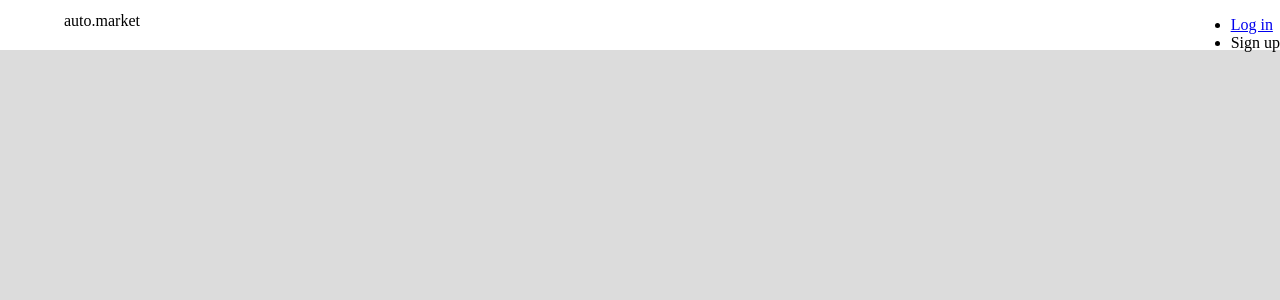
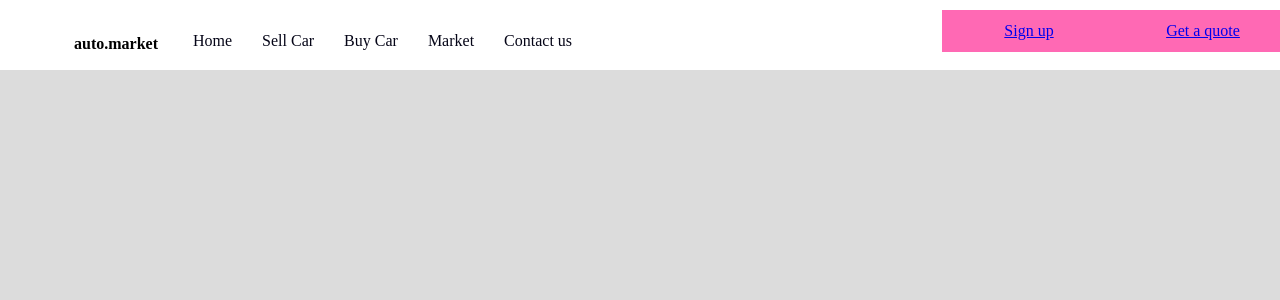
Before and after one commit to 5DaysCode/automarket, an Angular app: page / in a window 1280 px wide. Shown: the top 300 px of the page. Built offline with nearby package versions, Linux system fonts and the light colour scheme.

Commit message:
Some minior changes

```diff
--- a/src/app/header/header.component.html
+++ b/src/app/header/header.component.html
@@ -1,9 +1,30 @@
-<header class="header">
+<nav>
   <div id="logo">auto.market</div>
-  <nav class="nav">
-    <ul>
-      <li><a class="login" href="#">Log in</a></li>
-      <li><a class="signup" href="#"></a>Sign up</li>
+  <ul class="navigation">
+    <li><a href="#">Home</a></li>
+    <li><a href="#">Sell Car</a></li>
+    <li><a href="#">Buy Car</a></li>
+    <li><a href="#">Market</a></li>
+    <li><a href="#">Contact us</a></li>
+  </ul>
+  <div class="admin-area">
+    <a class="signup" href="#">Sign up</a>
+    <a class="login" href="#">Get a quote</a>
+  </div>
+</nav>
+<!--
+<header>
+  <h1 class="logo">Logo</h1>
+  <input type="checkbox" id="nav-toggle" class="nav-toggle" />
+  <nav>
+    <ul class="navigation">
+      <li><a href="#">Home</a></li>
+      <li><a href="#">About</a></li>
+      <li><a href="#">Blog</a></li>
+      <li><a href="#">Contact</a></li>
     </ul>
   </nav>
-</header>
+  <label for="nav-toggle" class="nav-toggle-label">
+    <span></span>
+  </label>
+</header> -->
--- a/src/app/header/header.component.scss
+++ b/src/app/header/header.component.scss
@@ -1,6 +1,9 @@
 @import "../../sass/abstract/variables";
+@import "../../sass/abstract/mixins";
+@import "../../sass/abstract/functions";
+@import "../../sass/abstract/structures";
 
-.header {
+nav {
   height: $header-height-Small;
   background-color: $color-white;
   position: fixed;
@@ -9,14 +12,59 @@
   right: 0;
   width: 100%;
   z-index: 100;
+  padding: 10px;
 
   #logo {
     float: left;
-    margin: 12px 0 0 5%;
+    margin: 25px 25px 0 5%;
+    font-weight: bold;
+  }
+  @include clearfix;
+}
+
+.navigation {
+  list-style: none;
+  float: left;
+  padding: 10px;
+  font-size: 12px;
+  li {
+    display: inline-block;
+    margin-left: 30px;
+    font-size: small;
+    &:first-child {
+      margin: 0;
+    }
+    a:link {
+      @include style-link-text($color-black);
+    }
   }
 }
 
-//Navigation
-.nav {
+.admin-area {
   float: right;
+  background-color: hotpink;
 }
+
+.signup {
+  &:link {
+    @extend %admin-area-placeholder;
+  }
+}
+
+.signup {
+  &:link {
+    @extend %admin-area-placeholder;
+  }
+
+  &:hover {
+  }
+}
+
+.login {
+  &:link {
+    @extend %admin-area-placeholder;
+  }
+
+  &:hover {
+  }
+}
--- a/src/sass/abstract/_functions.scss
+++ b/src/sass/abstract/_functions.scss
@@ -0,0 +1,3 @@
+@function divide($a, $b) {
+  @return $a / $b;
+}
--- a/src/sass/abstract/_mixins.scss
+++ b/src/sass/abstract/_mixins.scss
@@ -0,0 +1,13 @@
+@mixin clearfix {
+  &::after {
+    content: "";
+    clear: both;
+    display: table;
+  }
+}
+
+@mixin style-link-text($color) {
+  text-decoration: none;
+  font-size: 16px;
+  color: $color-black;
+}
--- /dev/null
+++ b/src/sass/abstract/_structures.scss
@@ -0,0 +1,8 @@
+@import "../abstract/variables";
+
+%admin-area-placeholder {
+  padding: 12px;
+  display: inline-block;
+  text-align: center;
+  width: $width-adminarea;
+}
--- a/src/sass/abstract/_variables.scss
+++ b/src/sass/abstract/_variables.scss
@@ -5,3 +5,5 @@ $color-lightgrey: #dcdcdc;
 //variables - header
 $header-height-Small: 50px;
 $header-height-Medium: 80px;
+
+$width-adminarea: 150px;
```
